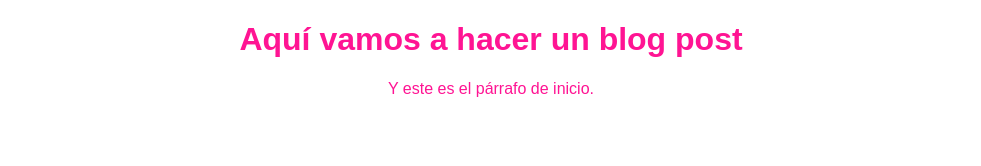
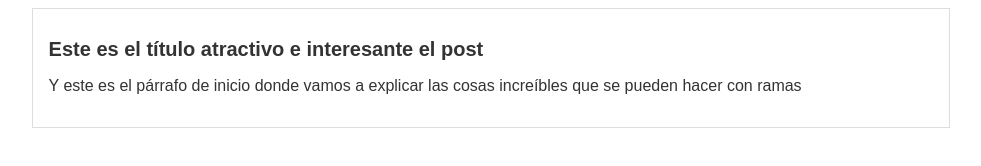
Before and after one commit to theWolflone/hyperblog, a plain HTML site: page blogpost.html in a window 1280 px wide. Shown: the whole page, without its empty margins (149-1130 px from the left). Drawn offline with Linux system fonts and the light colour scheme.

Commit message:
Commit al master del blogpost en su versión más reciente

```diff
--- a/blogpost.html
+++ b/blogpost.html
@@ -8,7 +8,11 @@
       <link rel="stylesheet" href="css/estilos.css">
 </head>
 <body>
-      <h1>Aquí vamos a hacer un blog post</h1>
-      <p>Y este es el párrafo de inicio.</p>
+      <div id="container">
+            <div id="post">
+                  <h1>Este es el título atractivo e interesante el post</h1>
+                  <p>Y este es el párrafo de inicio donde vamos a explicar las cosas increíbles que se pueden hacer con ramas</p>
+            </div>
+      </div>
 </body>
 </html>
--- a/css/estilos.css
+++ b/css/estilos.css
@@ -1,5 +1,17 @@
 body{
-      color: deeppink;
-      text-align: center;
+      color: #333;
+      text-align: left;
       font-family: Arial, Helvetica, sans-serif;
 }
+
+#container{
+      width: 70%;
+      margin: 0 auto;
+      text-align: left;
+      border: 1px solid #ddd;
+      padding: 1em;
+}
+
+#container h1{
+      font-size: 20px;
+}
```
